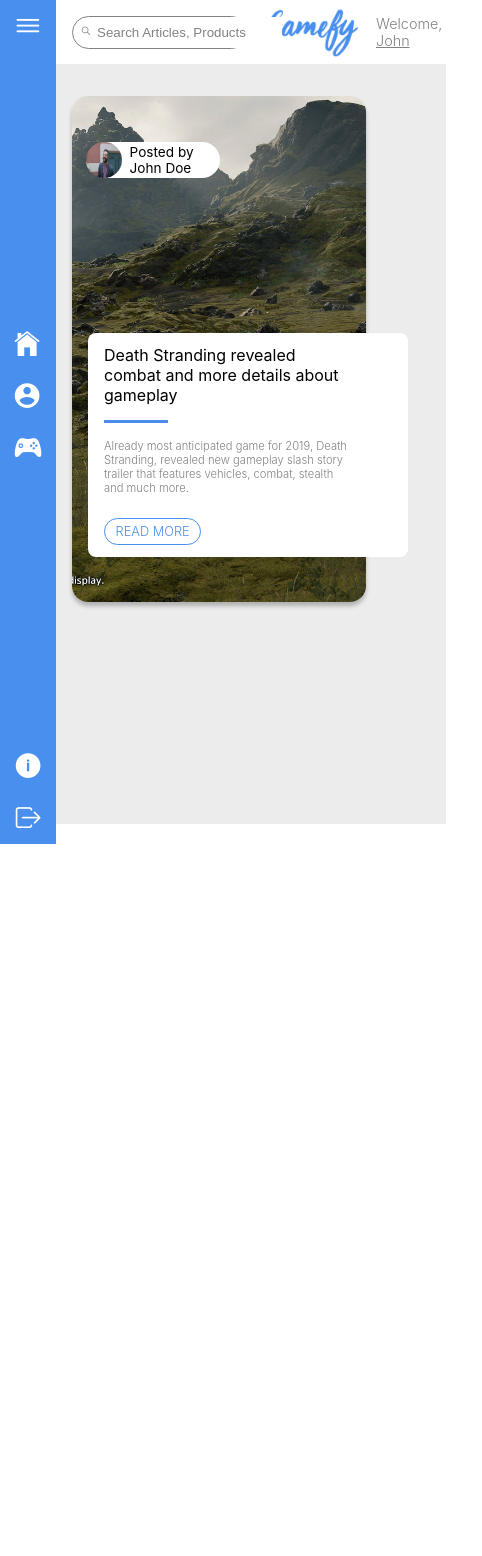
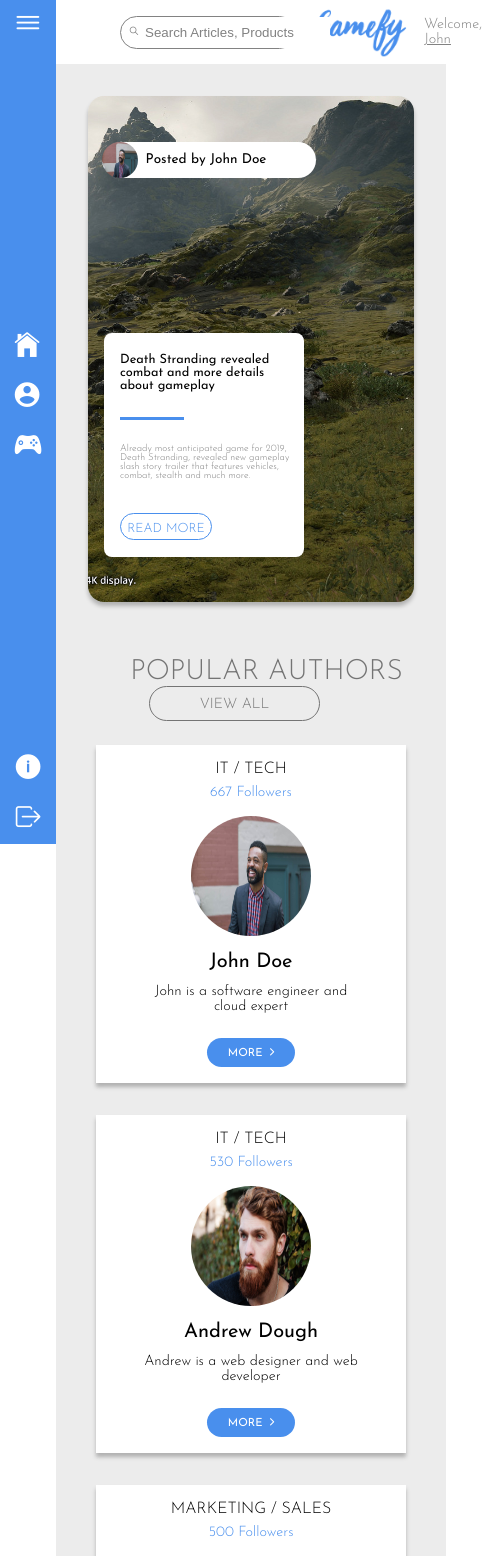
Before and after one commit to AndreasDeveloper/gamefy-web-application, a Nuxt app: page / in a window 390 px wide. Shown: the top 1556 px of the page, 482 px wide, since content can reach past the window. Before the commit the page ends 844 px from the top, so only its background shows below. Built offline with nearby package versions, Linux system fonts and the light colour scheme.

Commit message:
Built 'popular authors' section. Make it responsive for mobile devices. | Update #2 |

```diff
--- /dev/null
+++ b/components/PopularAuthors.vue
@@ -0,0 +1,101 @@
+<template>
+    <div class="popular-authors-wrap">
+        <div class="pa-header">
+            <h2>Popular Authors</h2>
+            <a href="#" class="btn-viewAll">View All</a>
+        </div>
+        <div class="popular-authors-cards-wrap">
+            <div class="pa-card">
+                <h3>IT / TECH</h3>
+                <h4>667 Followers</h4>
+                <img src="../static/images/user.jpg" alt="Popular Author Image" class="pa-card__image">
+                <h2>John Doe</h2>
+                <p>John is a software engineer and cloud expert</p>
+                <a href="#" class="btn-more">More <i class="icon ion-ios-arrow-forward"></i></a>
+            </div>
+
+            <div class="pa-card">
+                <h3>IT / TECH</h3>
+                <h4>530 Followers</h4>
+                <img src="../static/images/user-2.jpg" alt="Popular Author Image" class="pa-card__image">
+                <h2>Andrew Dough</h2>
+                <p>Andrew is a web designer and web developer</p>
+                <a href="#" class="btn-more">More <i class="icon ion-ios-arrow-forward"></i></a>
+            </div>
+
+            <div class="pa-card">
+                <h3>MARKETING / SALES</h3>
+                <h4>500 Followers</h4>
+                <img src="../static/images/user-3.jpg" alt="Popular Author Image" class="pa-card__image">
+                <h2>Alex Ripley</h2>
+                <p>Alex is marketing expert working with tech gigants</p>
+                <a href="#" class="btn-more">More <i class="icon ion-ios-arrow-forward"></i></a>
+            </div>
+        </div>
+    </div>
+</template>
+
+<script>
+export default {
+    name: 'PopularAuthors'
+};
+</script>
+
+<style lang="scss" scoped>
+// Importing SASS Components
+@import './sass/_variables.scss';
+@import './sass/_buttons.scss';
+@import './sass/_mixins.scss';
+
+.popular-authors-wrap {
+    min-height: 60vh;
+    display: flex;
+    flex-direction: column;
+    margin: 3rem 10rem;
+    @media only screen and (max-width: $bp-small) { margin: 3rem 5rem; }
+}
+// Popular Authors Header Wrapper
+.pa-header {
+    display: flex;
+    justify-content: space-between;
+    align-items: center;
+    margin-bottom: 3rem;
+    h2 { font-weight: 300; font-size: 3.5rem; text-transform: uppercase; color: $color-font-2; }
+    a { margin-right: 8rem; }
+    @media only screen and (max-width: $bp-small) { margin: 0; margin-bottom: 3rem; margin-right: 5rem; flex-direction: column; width: 110%; }
+}
+// Popular Authors Cards Wrapper
+.popular-authors-cards-wrap {
+    display: flex;
+    justify-content: center;
+    margin-bottom: 2rem;
+    @media only screen and (max-width: $bp-small) { flex-direction: column; }
+}
+// Card
+.pa-card {
+    background-color: $color-white;
+    box-shadow: 0px 4px 4px rgba($color-black, 0.25);
+    display: flex;
+    flex-direction: column;
+    align-items: center;
+    padding: 3rem 0;
+    margin-right: 8rem;
+    width: 100%;
+    @media only screen and (max-width: $bp-small) { margin-bottom: 4rem; padding: 2rem; margin-right: 0; }
+    // Genre
+    h3 { font-weight: 300; font-size: 2rem; margin-bottom: 1rem; }
+    // Followers
+    h4 { font-weight: 300; font-size: 1.8rem; color: $color-primary; margin-bottom: 2rem; }
+    // Author Image
+    &__image {
+        width: 15rem;
+        height: 15rem;
+        border-radius: 50%;
+        margin-bottom: 2rem;
+    }
+    // Authors Name
+    h2 { font-weight: 400; font-size: 2.5rem; margin-bottom: 1.5rem; }
+    // Authors Short Bio
+    p { font-weight: 300; font-size: 1.8rem; width: 80%; text-align: center; margin-bottom: 3rem; }
+}
+</style>
--- a/components/SideNav.vue
+++ b/components/SideNav.vue
@@ -36,7 +36,7 @@
     justify-content: space-between;
     align-items: center;
     font-size: 3.8rem;
-    position: absolute;
+    position: fixed;
 }
 
 // All Wraps and Icons
--- a/components/TopNav.vue
+++ b/components/TopNav.vue
@@ -35,7 +35,7 @@
     height: 8rem;
     order: 2;
     width: 100%;
-    padding: 0 6rem;
+    padding: 0 12rem;
     margin-left: 3rem;
 }
 
--- a/components/sass/_buttons.scss
+++ b/components/sass/_buttons.scss
@@ -10,9 +10,43 @@
     font-size: 1.6rem;
     font-weight: 300;
     padding: .6rem;
+    padding-top: 1rem;
     text-decoration: none;
     width: 22%;
     text-align: center;
     text-transform: uppercase;
-    @media only screen and (max-width: $bp-small) { width: 32%; }
+    @media only screen and (max-width: $bp-small) { width: 50%; }
 }
+
+// View All Button
+.btn-viewAll {
+    display: inline-block;
+    padding: 1rem;
+    padding-top: 1.2rem;
+    text-decoration: none;
+    text-transform: uppercase;
+    text-align: center;
+    border: 1px solid $color-font-2;
+    border-radius: 10rem;
+    color: $color-font-2;
+    font-size: 1.8rem;
+    font-weight: 300;
+    width: 12%;
+    @media only screen and (max-width: $bp-small) { width: 50%; }
+}
+
+// More Button In Cards
+.btn-more {
+    display: inline-block;
+    padding: 1rem;
+    background-color: $color-primary;
+    color: $color-white;
+    font-size: 1.4rem;
+    font-weight: 400;
+    border-radius: 8rem;
+    text-decoration: none;
+    text-transform: uppercase;
+    text-align: center;
+    width: 32%;
+    i { margin-left: .5rem; }
+}
--- a/components/sass/_variables.scss
+++ b/components/sass/_variables.scss
@@ -7,6 +7,7 @@
 
 // Font Colors
 $color-font-1: #828282;
+$color-font-2: #747474;
 
 // Article Colors
 $color-article: #4A4A4A;
--- a/layouts/default.vue
+++ b/layouts/default.vue
@@ -9,8 +9,7 @@
 @import '../components/sass/_mixins.scss';
 
 html {
-  font-family: 'Source Sans Pro', -apple-system, BlinkMacSystemFont, 'Segoe UI',
-    Roboto, 'Helvetica Neue', Arial, sans-serif;
+  font-family: 'Josefin Sans', sans-serif;
   font-size: 62.5%;
   -ms-text-size-adjust: 100%;
   -webkit-text-size-adjust: 100%;
--- a/nuxt.config.js
+++ b/nuxt.config.js
@@ -13,7 +13,8 @@
     ],
     link: [
       { rel: 'icon', type: 'image/x-icon', href: '/favicon.ico' },
-      { rel: 'stylesheet', href: 'https://unpkg.com/ionicons@4.5.9-1/dist/css/ionicons.min.css' }
+      { rel: 'stylesheet', href: 'https://unpkg.com/ionicons@4.5.9-1/dist/css/ionicons.min.css' },
+      { rel: 'stylesheet', href: 'https://fonts.googleapis.com/css?family=Josefin+Sans:100,300,400,600,700&display=swap' }
     ]
   },
   /*
--- a/pages/index.vue
+++ b/pages/index.vue
@@ -3,6 +3,7 @@
     <TopNav />
     <SideNav />
     <div class="main-content">
+      <!-- HEADER | START -->
       <div class="header">
         <div class="posted-by-wrap">
           <img src="../static/images/user.jpg">
@@ -18,6 +19,10 @@
           <a href="#" class="btn-readMore article-info-wrap__button">Read More</a>
         </div>
       </div>
+      <!-- HEADER | END -->
+      <!-- POPULAR AUTHORS | START -->
+      <PopularAuthors />
+      <!-- POPULAR AUTHORS | END -->
     </div>
   </div>
 </template>
@@ -26,13 +31,15 @@
 // Importing Components
 import SideNav from '../components/SideNav';
 import TopNav from '../components/TopNav';
+import PopularAuthors from '../components/PopularAuthors';
 
 export default {
   name: 'homePage',
   // Components
   components: {
     SideNav,
-    TopNav
+    TopNav,
+    PopularAuthors
   },
   // Head Tags
   head() {
@@ -67,7 +74,7 @@
   display: flex;
   flex-direction: column;
   width: 100%;
-  height: 90vh;
+  min-height: 100vh;
   order: 2;
   margin-left: 7rem;
 }
@@ -86,7 +93,7 @@
   flex-direction: column;
   justify-content: space-around;
   align-items: flex-start;
-  @media only screen and (max-width: $bp-small) { margin: 4rem 10rem 4rem 2rem; }
+  @media only screen and (max-width: $bp-small) { margin: 4rem 4rem; }
 }
 // Posted By Tab
 .posted-by-wrap {
@@ -97,7 +104,7 @@
   position: relative;
   display: flex;
   align-items: center;
-  @media only screen and (max-width: $bp-small) { width: 45%; }
+  @media only screen and (max-width: $bp-small) { width: 65%; }
   // Image
   img {
     width: 4.5rem;
@@ -113,20 +120,21 @@
   background-color: $color-white;
   border-radius: 1rem;
   height: 28rem;
-  width: 65rem;
+  width: 60rem;
   margin-left: 2rem;
   margin-top: 10rem;
   padding-left: 2rem;
   display: flex;
   flex-direction: column;
   justify-content: space-around;
-  @media only screen and (max-width: $bp-small) { width: 40rem; margin-top: 8rem; }
+  @media only screen and (max-width: $bp-small) { width: 25rem; margin-top: 8rem; }
   // Article Title
   &__article-title {
     font-weight: 400;
     font-size: 2.5rem;
-    width: 80%;
-    @media only screen and (max-width: $bp-small) { font-size: 2rem; }
+    width: 95%;
+    margin-top: .5rem;
+    @media only screen and (max-width: $bp-small) { font-size: 1.6rem; }
   }
   // Divider
   &__divider {
@@ -140,9 +148,9 @@
     color: $color-font-1;
     font-weight: 300;
     font-size: 1.8rem;
-    width: 80%;
+    width: 95%;
     margin-top: -1rem;
-    @media only screen and (max-width: $bp-small) { font-size: 1.4rem; }
+    @media only screen and (max-width: $bp-small) { font-size: 1.2rem; }
   }
 }
 </style>
```
Also changed, not shown: static/images/user-2.jpg (added), static/images/user-3.jpg (added).
